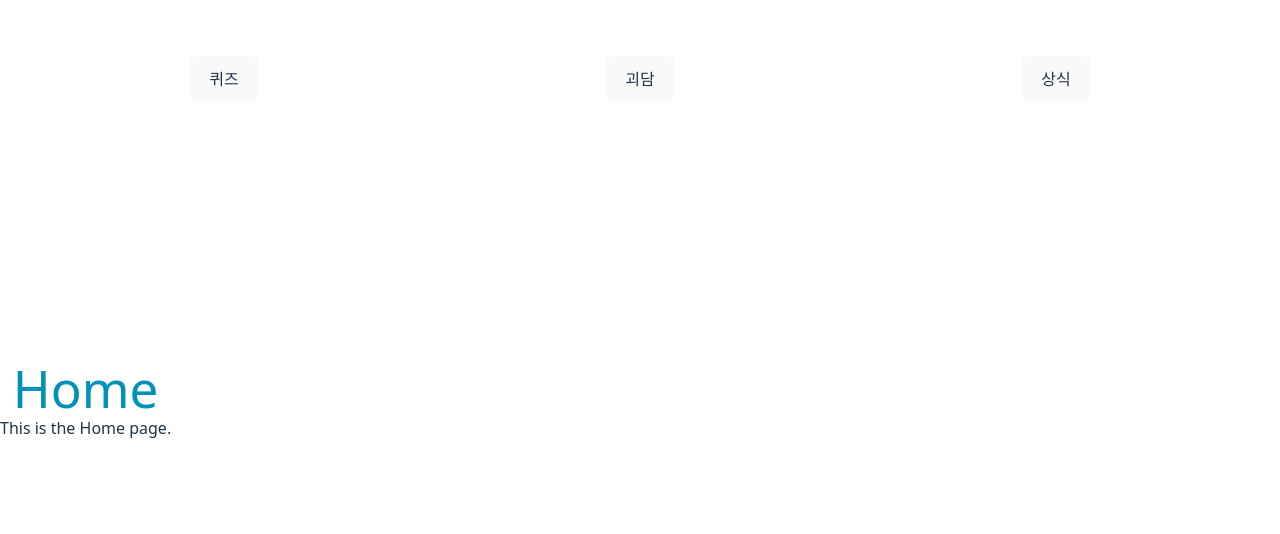
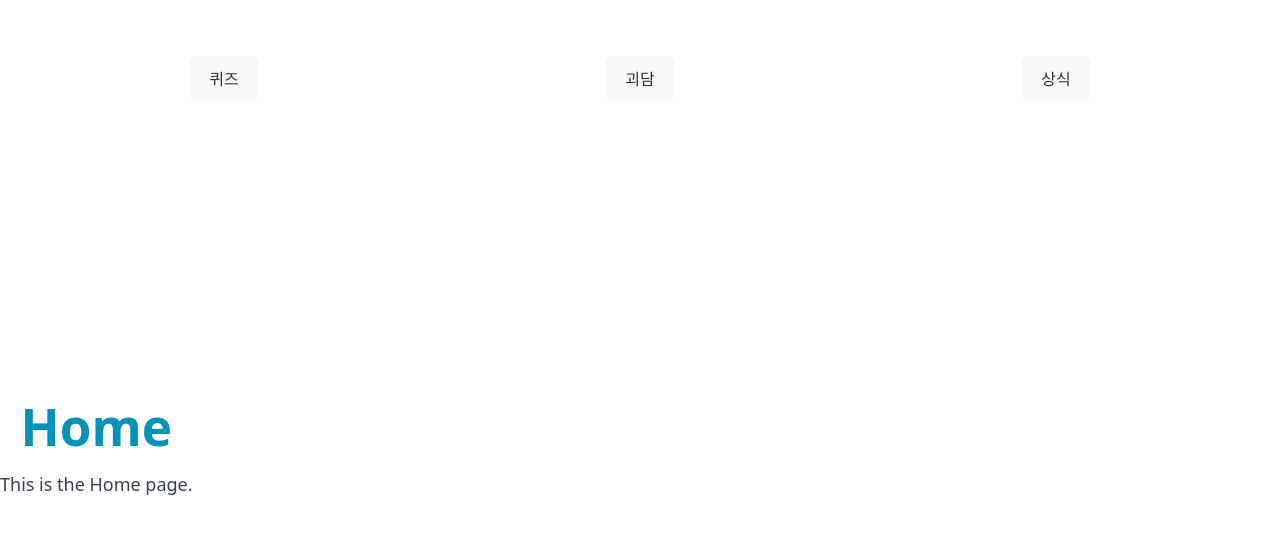
Before and after one commit to kdt-ful-class-three-group/poop, a React (Vite) app in the folder client/: page / in a window 1280 px wide. Shown: the top 534 px of the page. Built offline with nearby package versions, Linux system fonts and the light colour scheme.

Commit message:
메뉴 상단 고정

```diff
--- a/client/src/pages/Home.jsx
+++ b/client/src/pages/Home.jsx
@@ -5,15 +5,17 @@ import Menu from "../commonComponents/menu.jsx";
 
 function Home() {
     return (
-        <div className="flex items-center justify-center h-screen">
+        <>
             <div className="fixed width-full flex bg-whitep ">
                 <Menu/>
             </div>
-            <div className="flex flex-col items-center justify-center h-screen">
-                <h1 className="text-cyan-600">Home</h1>
-                <p>This is the Home page.</p>
+            <div className=" flex w-full flex-col items-center justify-center h-screen">
+                <div className="text-center mt-24">
+                    <h1 className="text-cyan-600 text-3xl font-bold mb-4">Home</h1>
+                    <p className="text-gray-700 text-lg">This is the Home page.</p>
+                </div>
             </div>
-        </div>
+        </>
     );
 }
 
```
